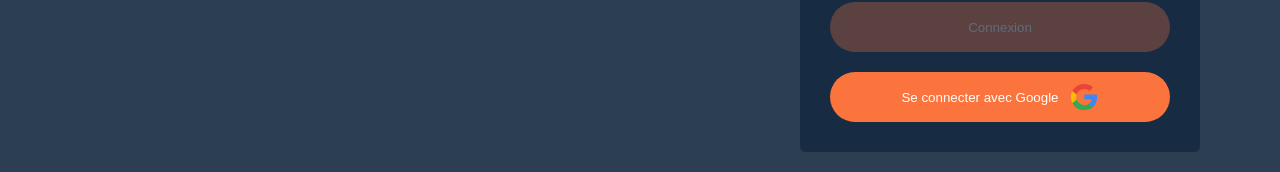
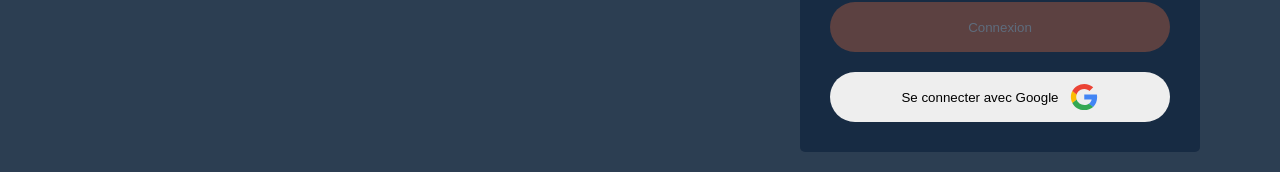
Before and after one commit to juliensl31/TwitterClone, a React (Create React App) app: page / in a window 1280 px wide. Shown: the part 418-590 px from the top of the page. Built offline with nearby package versions, Linux system fonts and the light colour scheme; no server answers.

Commit message:
modifs home page

```diff
--- a/src/Components/Header/Navigation/Navigation.js
+++ b/src/Components/Header/Navigation/Navigation.js
@@ -20,7 +20,8 @@ function Navigation(props) {
         <ul className={classes.Navigation}>
             <NavigationItem exact to={routes.HOME}>Home</NavigationItem>
             <NavigationItem to={routes.SUBSCRIPTION}>Abonnement</NavigationItem>
-            {props.user ? <NavigationItem exact to={routes.TWEETS}>Mes Tweet</NavigationItem> : null}
+            {props.user ? <NavigationItem exact to={routes.TWEETS}>Mes Tweets</NavigationItem> : null}
+            {props.user ? <NavigationItem to={routes.MANAGE_TWEET}>Ajouter un Tweet</NavigationItem> : null}
             <NavigationItem to={routes.CONTACT}>Contact</NavigationItem>
             {props.user ?<button onClick={logoutClickedHandler} className={classes.logout}>Déconnexion</button> : null}
         </ul>
--- a/src/Containers/Admin/ManageTweet/ManageTweet.js
+++ b/src/Containers/Admin/ManageTweet/ManageTweet.js
@@ -17,8 +17,7 @@ function ManageTweet(props) {
         titre: {
             elementType: 'input',
             elementConfig: {
-                type: 'text',
-                placeholder: "Titre"
+                type: 'text'
             },
             value: props.location.state && props.location.state.tweet ? props.location.state.tweet.titre : '',
             label: 'Titre',
@@ -138,7 +137,7 @@ function ManageTweet(props) {
                         .then(response => {
                             console.log(response);
                             toast.success('tweet ajouté avec succès');
-                            props.history.replace(routes.HOME);
+                            props.history.replace(routes.TWEETS);
                         })
                         .catch(error => {
                             console.log(error);
--- a/src/Containers/Security/Authentification/Authentification.js
+++ b/src/Containers/Security/Authentification/Authentification.js
@@ -171,7 +171,7 @@ function Authentification(props) {
             <div className={classes.buttons}>
                     <button onClick={registerClickedHandler} disabled={!valid} className={classes.button}>Inscription</button>
                     <button onClick={loginClickedHandler} disabled={!valid} className={classes.button}>Connexion</button>
-                    <button className={classes.button} onClick={loginGoogleClickedHandler}>Se connecter avec Google<LogoGoogle/></button>
+                    <button className={classes.buttonGoogle} onClick={loginGoogleClickedHandler}>Se connecter avec Google<LogoGoogle/></button>
 
 
             </div>
--- a/src/Containers/Security/Authentification/Authentification.module.css
+++ b/src/Containers/Security/Authentification/Authentification.module.css
@@ -34,15 +34,31 @@
     height: 50px;
     justify-content: center;
 }
-
 .button:focus,
 .button:hover {
     background-color: #d3450d;
 }
-
 .button:disabled {
     opacity: .3;
     cursor: not-allowed;
+}
+
+.buttonGoogle {
+    border: 0;
+    padding: 10px 15px;
+    background-color: #eeeeee;
+    margin-top: 20px;
+    cursor: pointer;
+    display: flex;
+    align-items: center;
+    border-radius: 30px;
+    width: 100%;
+    height: 50px;
+    justify-content: center;
+}
+.buttonGoogle:focus,
+.buttonGoogle:hover {
+    background-color: #ece7e7;
 }
 
 svg {
--- a/src/Containers/Tweets/Tweets.js
+++ b/src/Containers/Tweets/Tweets.js
@@ -1,12 +1,9 @@
 // Librairies
 import React, { useState, useEffect } from 'react';
 import axios from '../../config/axios-firebase';
-import classes from './Tweets.module.css';
 
 // Composant
 import DisplayedTweets from '../../Components/DisplayedTweets/DisplayedTweets';
-import { Link } from 'react-router-dom';
-import routes from '../../config/routes';
 
 function Tweets() {
 
@@ -48,9 +45,6 @@ function Tweets() {
     return (
         <>
             <h1>Tweets</h1>
-            <Link exact to={routes.MANAGE_TWEET} >
-                <button className={classes.button}>Ajouter un Tweet</button>
-            </Link>
             <DisplayedTweets tweets={tweets} />
         </>
     );
```
Also changed, not shown: 1 other file (tests, documents, lock files or other folders).
